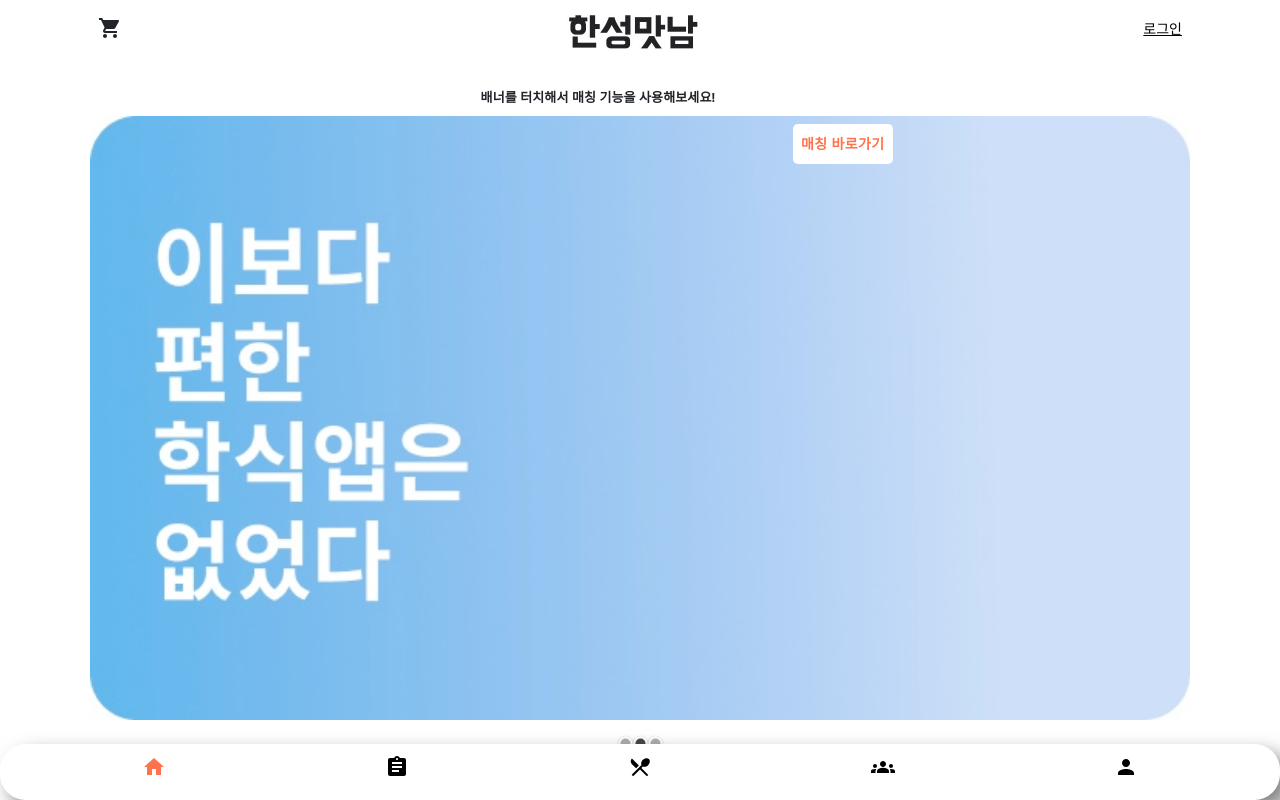
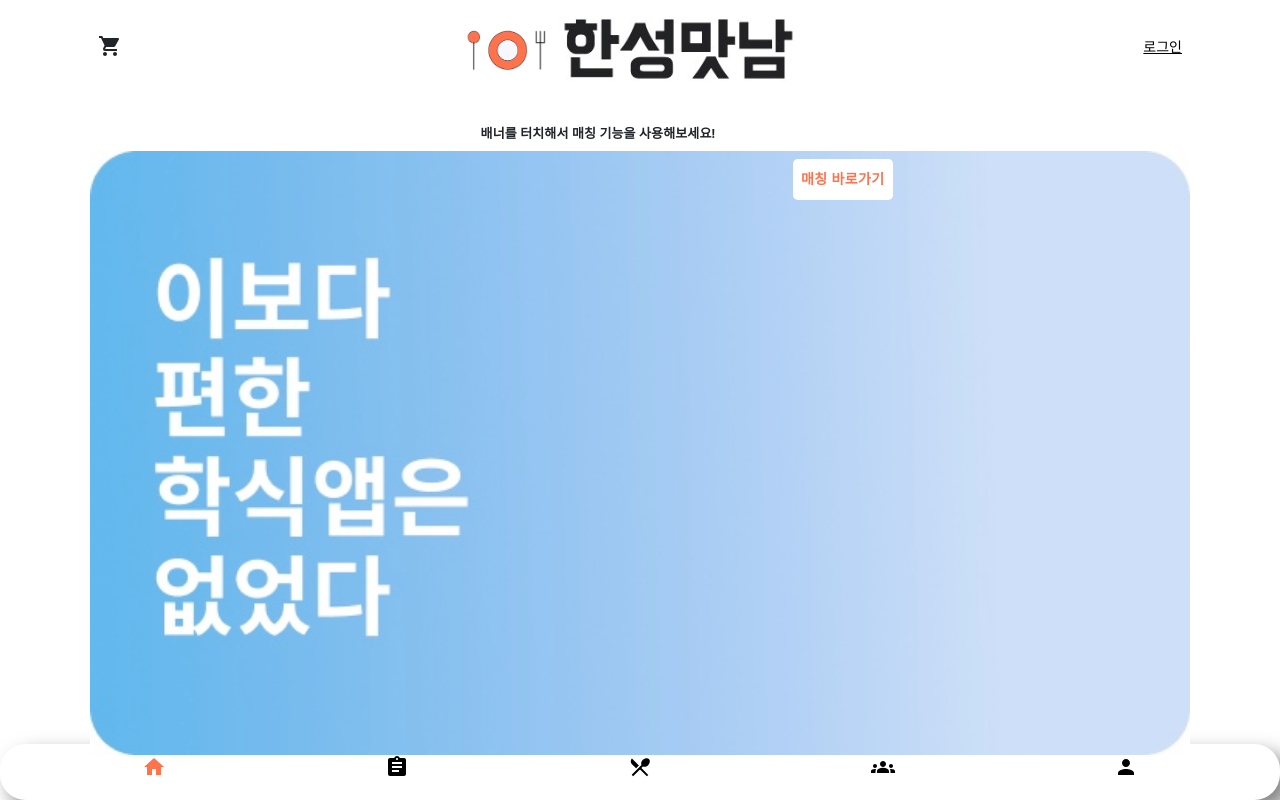
Before and after one commit to BugiSquad/GraduationProject2023, a React (Create React App) app: page / in a window 1280 px wide. Shown: the top 800 px of the page. Built offline with nearby package versions, Linux system fonts and the light colour scheme; no server answers.

Commit message:
미니로고 추가

```diff
--- a/src/components/PageHeaders/MainPageHeader.tsx
+++ b/src/components/PageHeaders/MainPageHeader.tsx
@@ -1,12 +1,14 @@
-import {Avatar, Badge} from "@mui/material";
+import { Avatar, Badge } from "@mui/material";
 
 import React from "react";
-import {Link, useNavigate} from "react-router-dom";
+import { Link, useNavigate } from "react-router-dom";
 import logo from '../../images/logo.png';
-import {getMyToken} from "../../api/Common";
+import minilogo from '../../images/minilogo.png';
+
+import { getMyToken } from "../../api/Common";
 import profilePic from '../../images/default.png'
 import ShoppingCartIcon from "@mui/icons-material/ShoppingCart";
-import {useAppSelector} from "../../store/hooks";
+import { useAppSelector } from "../../store/hooks";
 
 interface PageHeaderParam {
     pageHeaderName: String;
@@ -32,11 +34,12 @@ export const MainPageHeader: React.FC<PageHeaderParam>
                     <ShoppingCartIcon onClick={() => navigate("/cart")}></ShoppingCartIcon>
                 </Badge>
                 <Link to={"/app"} onClick={() => {
-            }}><img src={logo} style={{paddingTop: "10px", width: '50%', height: '50%', objectFit: 'cover'}}/></Link>
-            <div style={{display: "inline-block", whiteSpace: "nowrap"}}>
+                }}>            <img src={minilogo} style={{ paddingTop: "10px", width: '18%', objectFit: 'cover' }} />
+                    <img src={logo} style={{ paddingTop: "10px", width: '50%', height: '50%', objectFit: 'cover' }} /></Link>
+                <div style={{ display: "inline-block", whiteSpace: "nowrap" }}>
                     {(getMyToken() !== "") ? <Link to={"/mypage"} onClick={() => {
                     }}><Avatar src={profilePic}></Avatar></Link> :
-                    <Link to={"/login"} style={{color: "black", fontSize: "14px"}}>로그인</Link>}
+                        <Link to={"/login"} style={{ color: "black", fontSize: "14px" }}>로그인</Link>}
                 </div>
             </div>)
     }
```
Also changed, not shown: src/images/minilogo.png (added). Lines whose indentation alone changed are shown as unchanged.
